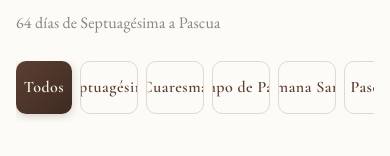
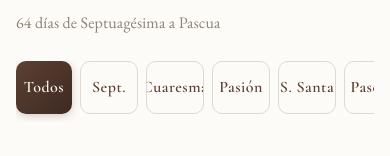
Before and after one commit to geromecro/benedictus-daily, a Next.js app: page /calendario in a window 390 px wide. Shown: the part 130-286 px from the top of the page. Built offline with nearby package versions, Linux system fonts and the light colour scheme.

Commit message:
Shorten calendar filter labels for better mobile display

```diff
--- a/app/calendario/page.tsx
+++ b/app/calendario/page.tsx
@@ -62,20 +62,21 @@ export default function CalendarioPage() {
         </header>
 
         {/* Filtros */}
-        <div className="mb-6 flex gap-2 overflow-x-auto pb-2">
-          <button
-            onClick={() => setFiltroTiempo("todos")}
-            className={`btn ${filtroTiempo === "todos" ? "btn-primary" : "btn-ghost"} text-sm whitespace-nowrap`}
-          >
-            Todos
-          </button>
-          {(["septuagesima", "cuaresma", "pasion", "semana_santa", "pascua"] as TiempoLiturgico[]).map(tiempo => (
+        <div className="mb-6 flex gap-2 overflow-x-auto pb-2 scrollbar-hide">
+          {[
+            { key: "todos", label: "Todos" },
+            { key: "septuagesima", label: "Sept." },
+            { key: "cuaresma", label: "Cuaresma" },
+            { key: "pasion", label: "Pasión" },
+            { key: "semana_santa", label: "S. Santa" },
+            { key: "pascua", label: "Pascua" },
+          ].map(({ key, label }) => (
             <button
-              key={tiempo}
-              onClick={() => setFiltroTiempo(tiempo)}
-              className={`btn ${filtroTiempo === tiempo ? "btn-primary" : "btn-ghost"} text-sm whitespace-nowrap`}
+              key={key}
+              onClick={() => setFiltroTiempo(key as TiempoLiturgico | "todos")}
+              className={`btn ${filtroTiempo === key ? "btn-primary" : "btn-ghost"} text-sm whitespace-nowrap px-3`}
             >
-              {getTiempoLiturgicoLabel(tiempo)}
+              {label}
             </button>
           ))}
         </div>
```
